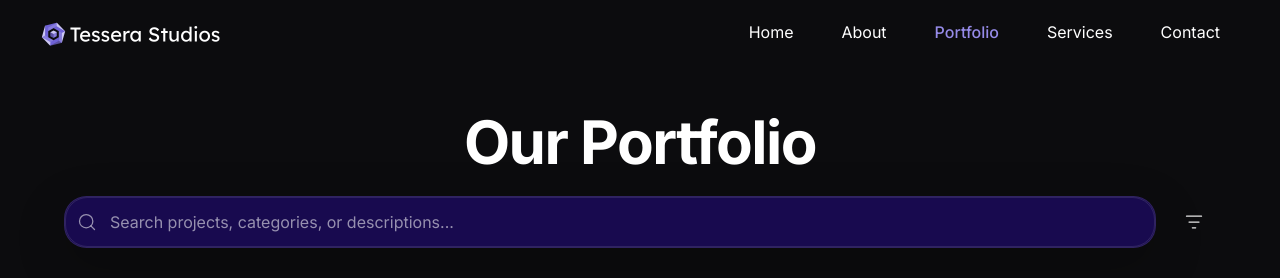
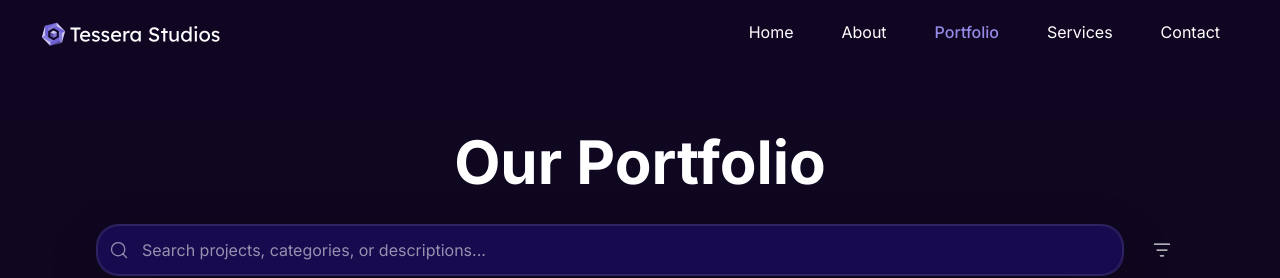
Before and after one commit to Tessera-Studios/Tessera-Web, a React (Vite) app in the folder frontend/: page /portfolio in a window 1280 px wide. Shown: the top 278 px of the page. Built offline with nearby package versions, Linux system fonts and the light colour scheme.

Commit message:
Updated Portfolio page styles and layout for improved UI

```diff
--- a/frontend/src/pages/Portfolio.css
+++ b/frontend/src/pages/Portfolio.css
@@ -1,6 +1,6 @@
 
 .portfolio-page {
-  background: linear-gradient(to bottom, var(--background));
+  background: linear-gradient(to bottom, #100623, var(--background));
   -webkit-font-smoothing: antialiased;
 }
 
--- a/frontend/src/pages/Portfolio.tsx
+++ b/frontend/src/pages/Portfolio.tsx
@@ -46,15 +46,16 @@ function Portfolio() {
         });
     }, [query, selectedCategory]);
 
-    return <div className="portfolio-page w-full min-h-[100vh] pt-16 md:pt-28 pb-8 md:pb-20 px-0 text-white flex flex-col items-stretch gap-8">
+    return (<>
+        <div className="portfolio-page w-full min-h-[100vh] pt-16 md:pt-28 pb-8 md:pb-20 px-8 text-white flex flex-col items-stretch gap-8">
             <header className="w-full px-6 md:px-16">
-            <h1 className="mb-6 text-center text-5xl md:text-6xl font-bold tracking-tight">Our Portfolio</h1>
+                <h1 className="m-5 mb-8 text-center text-5xl md:text-6xl font-bold">Our Portfolio</h1>
 
                 <div className="flex flex-col md:flex-row items-start md:items-center gap-4">
                     <div className="search-shell flex-1 relative">
                         <svg className="absolute left-3 top-1/2 -translate-y-1/2 w-5 h-5 text-white/55 pointer-events-none" viewBox="0 0 24 24" fill="none" xmlns="http://www.w3.org/2000/svg">
-                        <path d="M21 21l-4.35-4.35" stroke="currentColor" strokeWidth="1.5" strokeLinecap="round" strokeLinejoin="round"/>
-                        <path d="M11 19a8 8 0 1 0 0-16 8 8 0 0 0 0 16z" stroke="currentColor" strokeWidth="1.5" strokeLinecap="round" strokeLinejoin="round"/>
+                            <path d="M21 21l-4.35-4.35" stroke="currentColor" strokeWidth="1.5" strokeLinecap="round" strokeLinejoin="round" />
+                            <path d="M11 19a8 8 0 1 0 0-16 8 8 0 0 0 0 16z" stroke="currentColor" strokeWidth="1.5" strokeLinecap="round" strokeLinejoin="round" />
                         </svg>
                         <input
                             aria-label="Search projects"
@@ -72,9 +73,9 @@ function Portfolio() {
                             onClick={() => setShowFilters(s => !s)}
                             className="flex items-center gap-2 px-3 py-2 rounded-xl bg-[var(--surface)] text-white/90 hover:opacity-95">
                             <svg className="w-5 h-5" viewBox="0 0 24 24" fill="none" xmlns="http://www.w3.org/2000/svg">
-                            <path d="M3 5h18" stroke="currentColor" strokeWidth="1.5" strokeLinecap="round"/>
-                            <path d="M6 12h12" stroke="currentColor" strokeWidth="1.5" strokeLinecap="round"/>
-                            <path d="M10 19h4" stroke="currentColor" strokeWidth="1.5" strokeLinecap="round"/>
+                                <path d="M3 5h18" stroke="currentColor" strokeWidth="1.5" strokeLinecap="round" />
+                                <path d="M6 12h12" stroke="currentColor" strokeWidth="1.5" strokeLinecap="round" />
+                                <path d="M10 19h4" stroke="currentColor" strokeWidth="1.5" strokeLinecap="round" />
                             </svg>
                             <span className="sr-only">Filter</span>
                         </button>
@@ -123,8 +124,9 @@ function Portfolio() {
                 )}
             </main>
 
+        </div>
         <ContactCTA />
-    </div>;
+    </>);
 }
 
 export default Portfolio;
```
Lines whose indentation alone changed are shown as unchanged.
